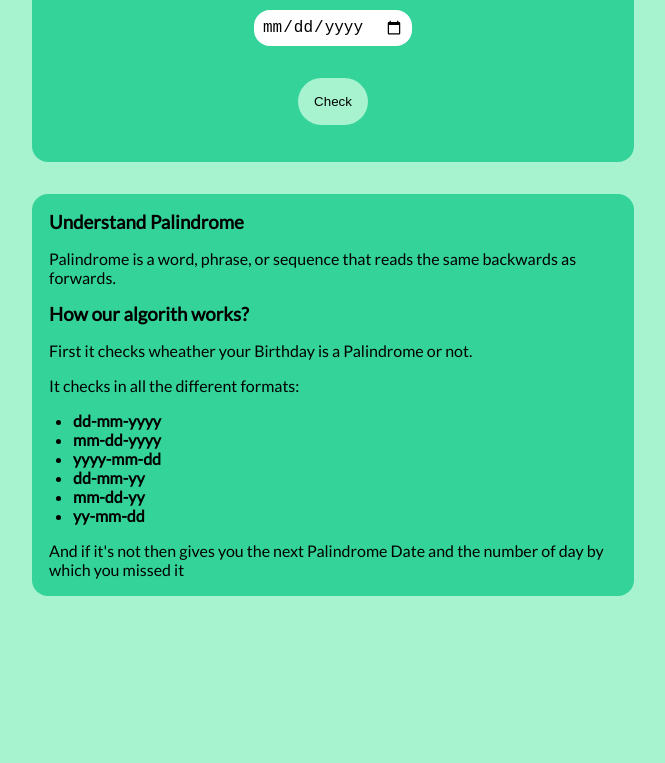
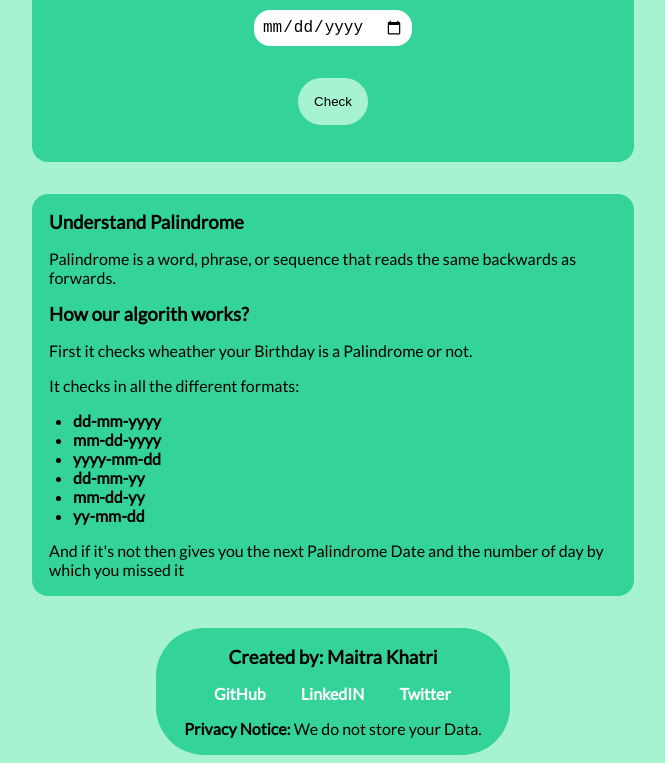
Before and after one commit to maitrakhatri/Is-your-Birthday-a-Palindrome, a plain HTML site: page index.html in a window 1280 px wide. Shown: the part 118-881 px from the top of the page, without its empty margins (307-972 px from the left). Before the commit the page ends 800 px from the top, so only its background shows below. Drawn offline with Linux system fonts and the light colour scheme.

Commit message:
added footer

```diff
--- a/index.html
+++ b/index.html
@@ -33,6 +33,19 @@
         <p>And if it's not then gives you the next Palindrome Date and the number of day by which you missed it</p>
     </div>
 
+    <footer class="footer">
+
+        <h3 class="footer-title">Created by: Maitra Khatri</h3>
+        <ul class="unordered">
+
+            <a class="footer-links" href="https://github.com/maitrakhatri" > GitHub</a>
+            <a class="footer-links" href="https://www.linkedin.com/in/maitrakhatri/" > LinkedIN</a>
+            <a class="footer-links" href="https://twitter.com/maitrakhatri" > Twitter</a>
+        </ul>
+
+        <p>  <b>Privacy Notice:</b> We do not store your Data.</p>
+    </footer>
+
 </body>
 <script src="app.js"></script>
 </html>
--- a/style.css
+++ b/style.css
@@ -63,3 +63,33 @@ li{
 p, h3 {
     margin: 1rem;
 }
+
+.footer {
+    background-color: var(--customdark);
+    border-radius: 3rem;
+    text-align: center;
+    padding: .1rem;
+    margin-top: 2rem;
+    max-width: 350px;
+    margin-left: auto;
+    margin-right: auto;
+
+  }
+
+  .footer-title {
+    color: black;
+    text-align: center;
+    font-weight: bold;
+
+  }
+
+  .footer-links {
+    color: white;
+    text-decoration-line: none;
+    padding: 1rem;
+    font-weight: bolder;
+  }
+
+  .unordered {
+    text-align: justify;
+  }
```
